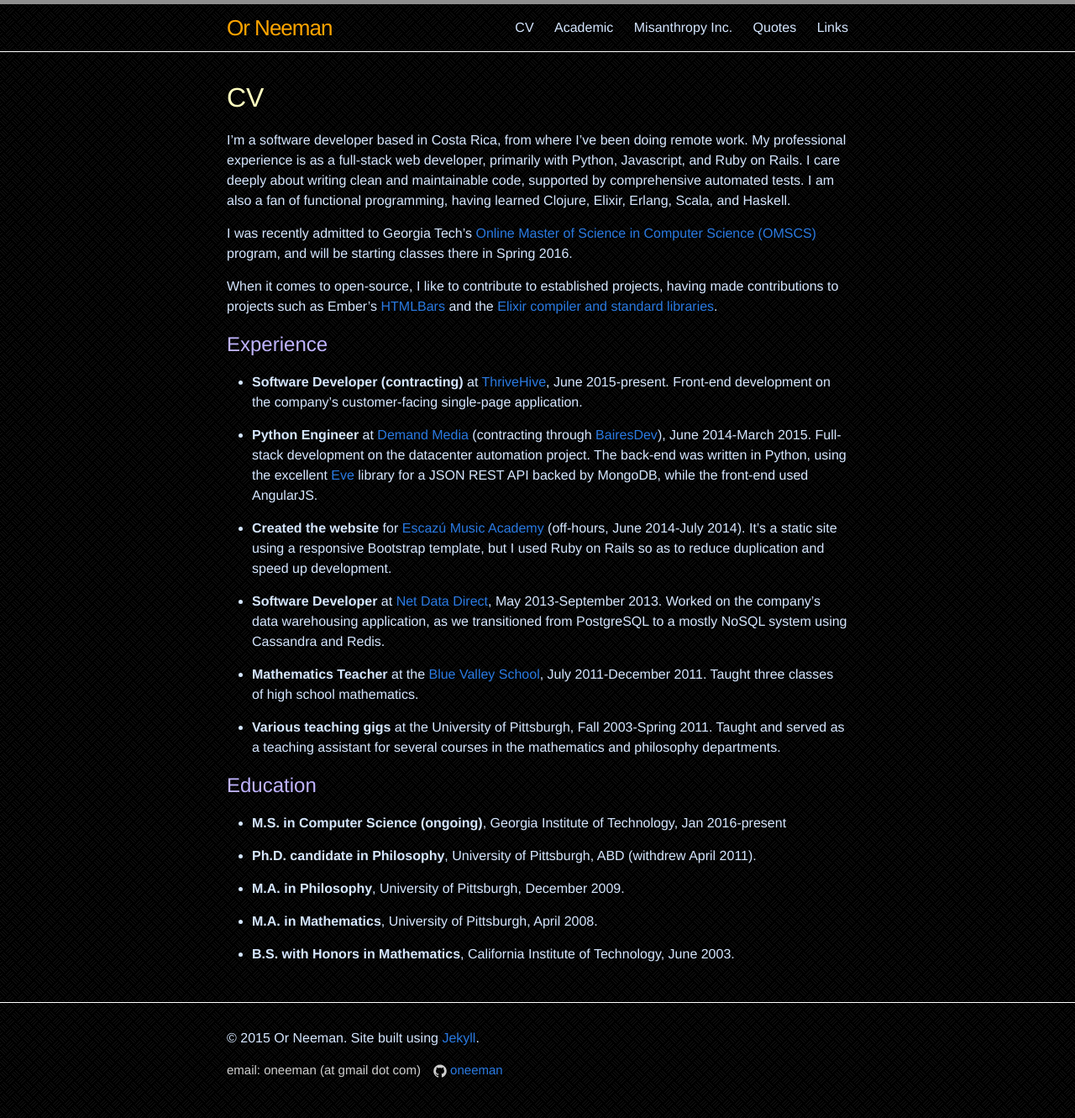
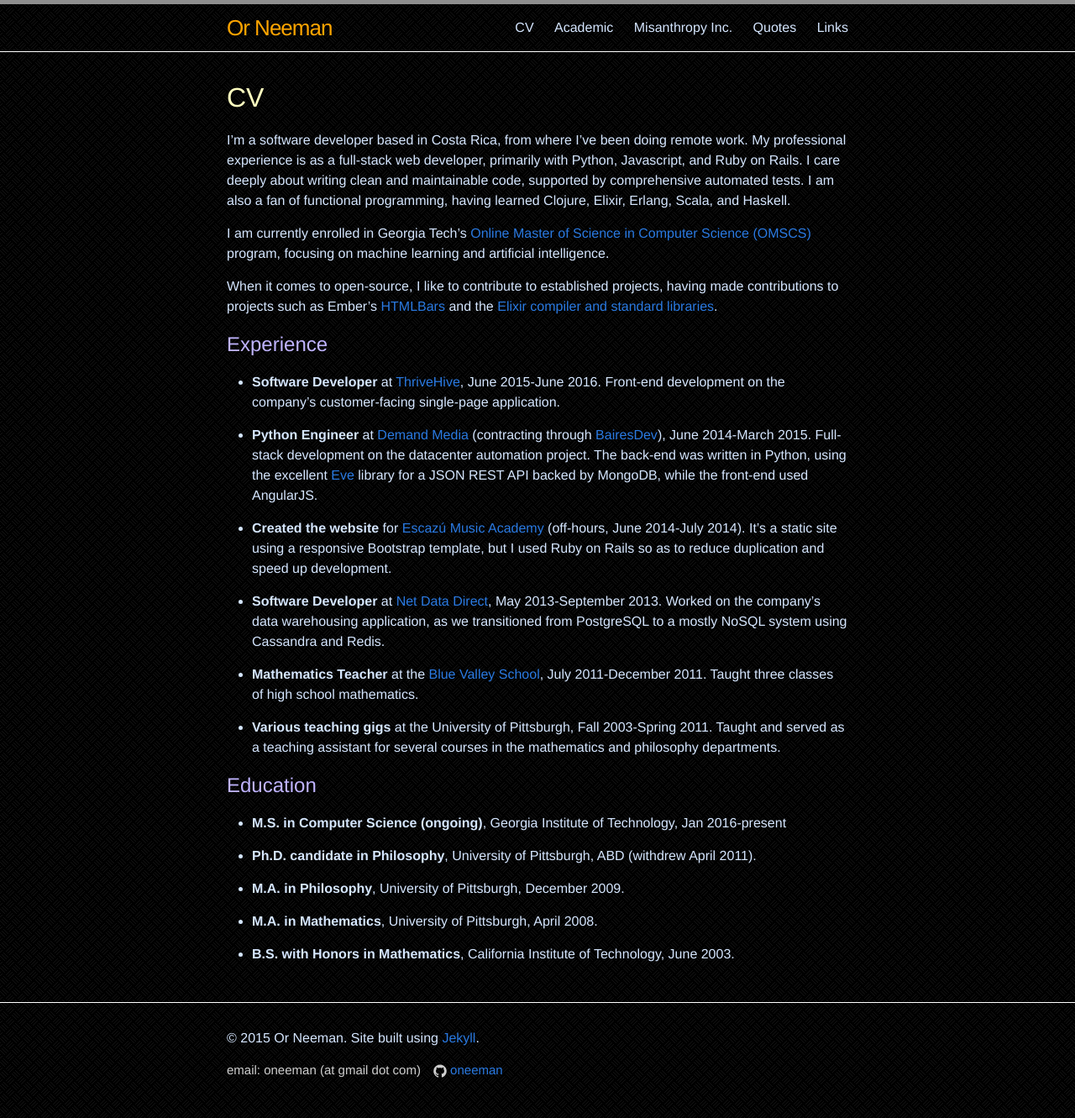
Before and after one commit to oneeman/oneeman.github.io, a Jekyll site: the page built from cv.md, in a window 1280 px wide. Shown: the whole page at 84% size. Built offline with Jekyll 4.4.1, drawn with Linux system fonts in a browser that asks for light colours.

Commit message:
Updated CV

```diff
--- a/cv.md
+++ b/cv.md
@@ -11,9 +11,9 @@
 clean and maintainable code, supported by comprehensive automated tests.  I am also a fan of functional programming,
 having learned Clojure, Elixir, Erlang, Scala, and Haskell.
 
-I was recently admitted to Georgia Tech's
-[Online Master of Science in Computer Science (OMSCS)](http://www.omscs.gatech.edu/) program, and will be starting
-classes there in Spring 2016.
+I am currently enrolled in Georgia Tech's
+[Online Master of Science in Computer Science (OMSCS)](http://www.omscs.gatech.edu/)
+program, focusing on machine learning and artificial intelligence.
 
 When it comes to open-source, I like to contribute to established projects, having made contributions to projects such
 as Ember's [HTMLBars](http://github.com/tildeio/htmlbars) and the
@@ -21,7 +21,7 @@
 
 ## Experience
 
-* **Software Developer (contracting)** at [ThriveHive](http://thrivehive.com), June 2015-present.  Front-end development
+* **Software Developer** at [ThriveHive](http://thrivehive.com), June 2015-June 2016.  Front-end development
 on the company's customer-facing single-page application.
 
 * **Python Engineer** at [Demand Media](http://www.demandmedia.com) (contracting through
```
